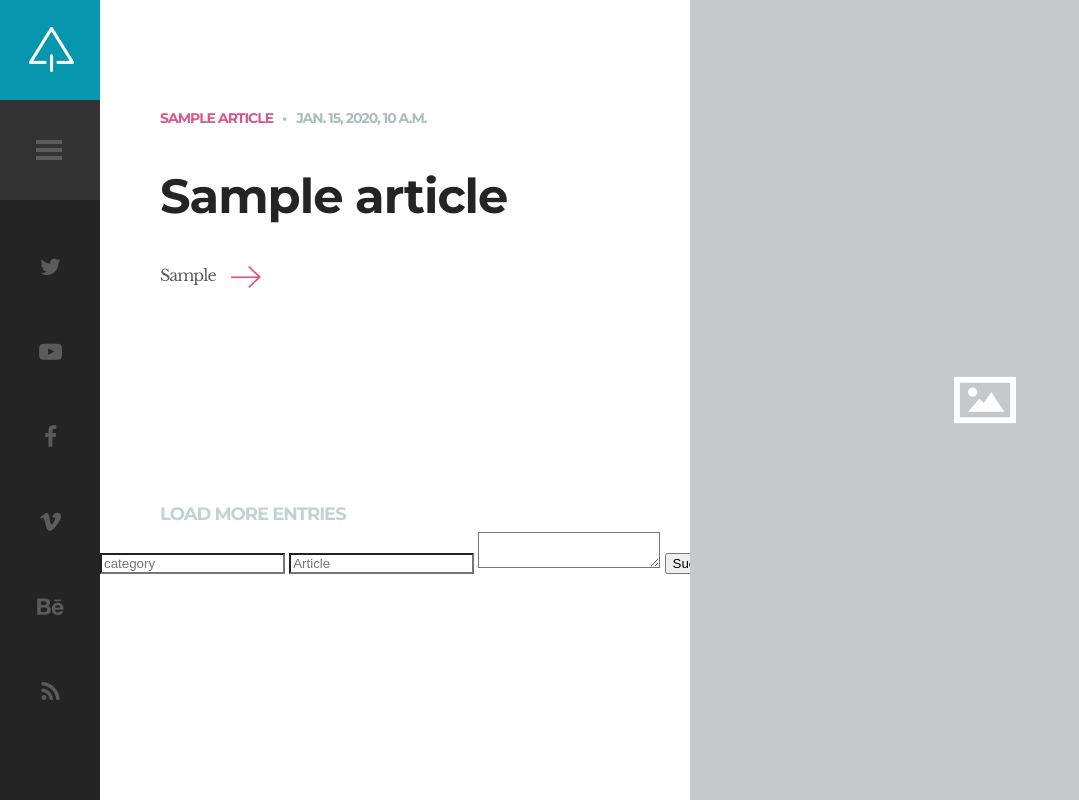
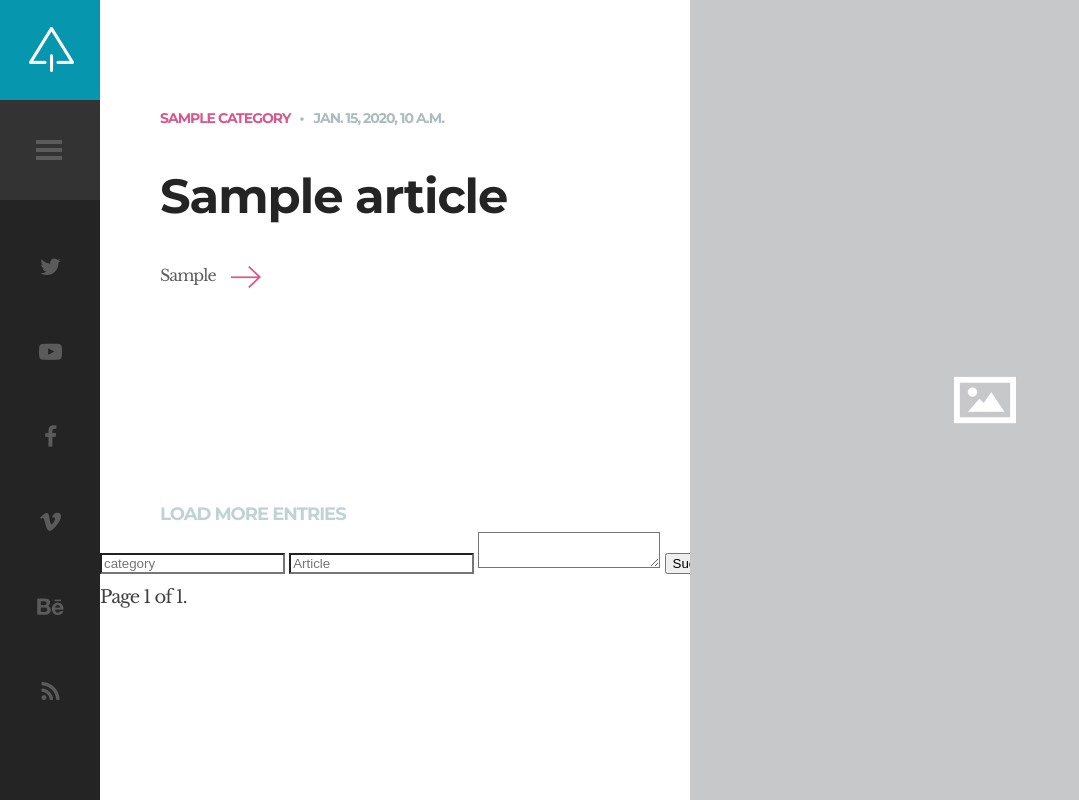
Before and after one commit to vignuu/django_forum, a Django app: page /articles/ in a window 1280 px wide. Shown: the whole page, without its empty margins (0-1079 px from the left). Run offline with Django 3.2, Linux system fonts and the light colour scheme; a user stored in the database is signed in; tables that the repository leaves empty hold one stand-in row (values such as "Sample post"); parts of the project's set-up code (start-up, migrations or seed data) failed here and were passed over; some libraries are stand-ins or nearby versions.

Commit message:
pagination added in articles

```diff
--- a/articles/templates/index.html
+++ b/articles/templates/index.html
@@ -30,7 +30,7 @@ Articles
                                     <div class="cat-links">
                                         <ul>
                                             <li>
-                                                <a href="#">{{articles.title}}</a>
+                                                <a href="#">{{articles.categorie_id}}</a>
                                             </li>
                                         </ul>
                                     </div>
@@ -82,6 +82,24 @@ Articles
                     <textarea name="article"></textarea>
                     <button type="submit" class="btn btn-outline-success">Success</button>
                 </form>
+                <div class="pagination">
+                <span class="step-links">
+                    {% if article.has_previous %}
+                        <a href="?page=1">&laquo; first</a>
+                        <a href="?page={{ article.previous_page_number }}">previous</a>
+                    {% endif %}
+
+                    <span class="current">
+                        Page {{ article.number }} of {{ article.paginator.num_pages }}.
+                    </span>
+
+                    {% if article.has_next %}
+                        <a href="?page={{ article.next_page_number }}">next</a>
+                        <a href="?page={{ article.paginator.num_pages }}">last &raquo;</a>
+                    {% endif %}
+                </span>
+            </div>
             </div>
 
+
     {%  endblock %}
--- a/articles/views.py
+++ b/articles/views.py
@@ -16,7 +16,7 @@ def index(request):
 		form.save()
 		return redirect('articles:index')
 	article = Articles.objects.all().order_by('updated_at')
-	paginator = Paginator(article, 25) # Show 25 contacts per page
+	paginator = Paginator(article, 1) # Show 25 contacts per page
 	page = request.GET.get('page')
 	article = paginator.get_page(page)
 	return render(request,'index.html',{'article' : article})
```
